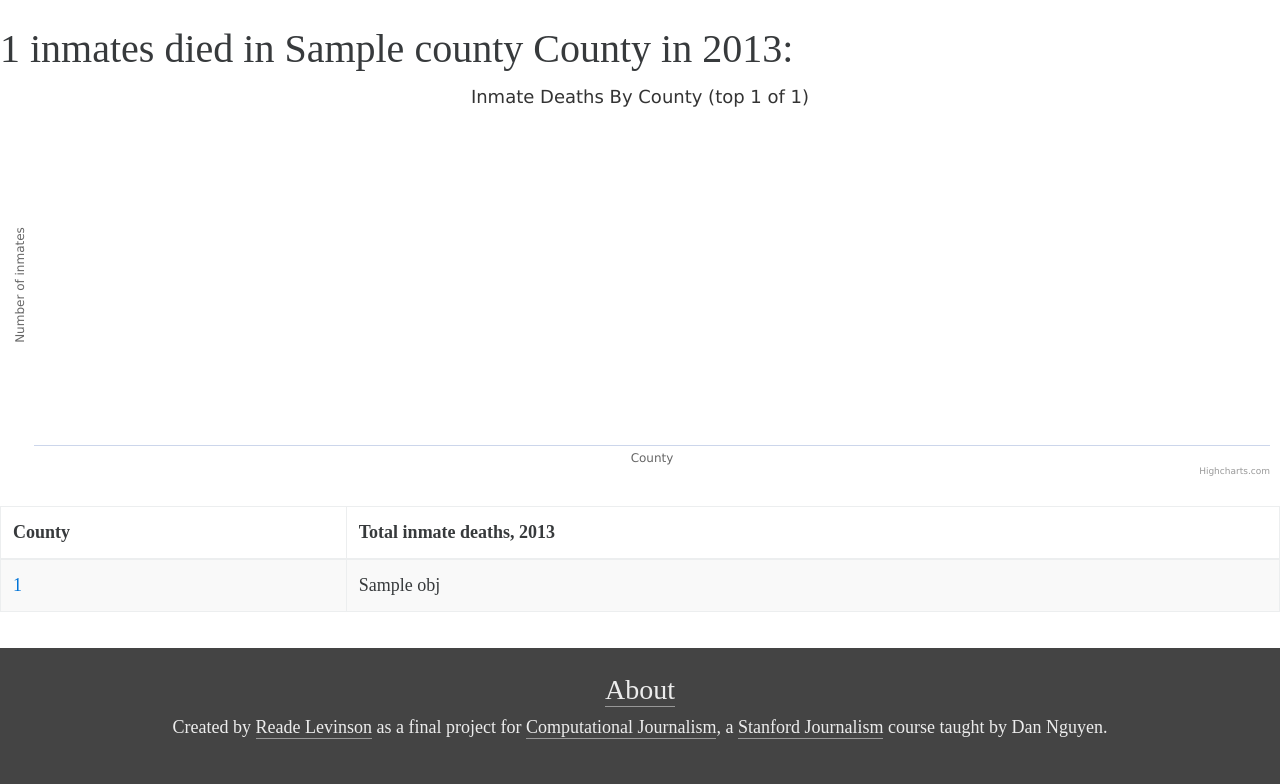
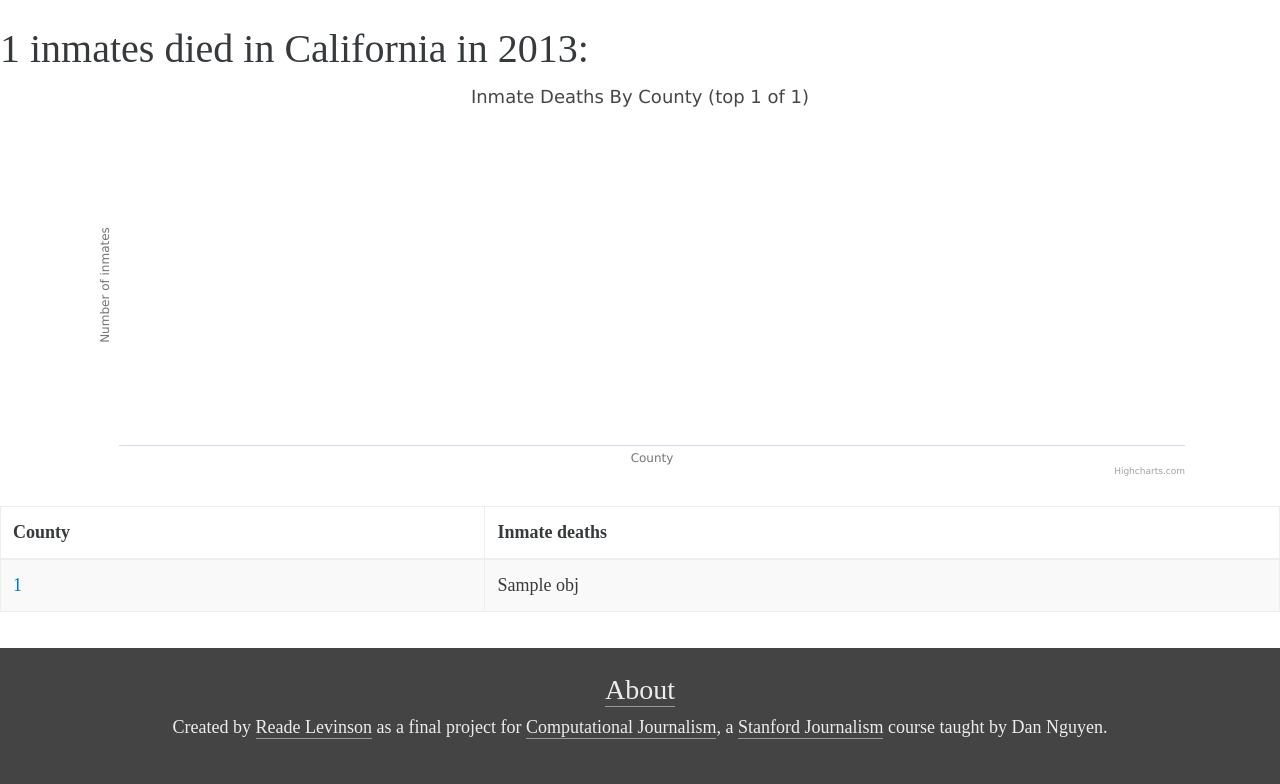
Before and after one commit to pyeu/final-app, a Flask app: template templates/counties.html in a window 1280 px wide. Shown: the part 129-913 px from the top of the page. Run offline with Flask 2, Linux system fonts and the light colour scheme; the template is opened without the code that fills it: most values are stand-ins (such as "Sample title", 1, 10 or a date in 2020); some libraries are stand-ins or nearby versions.

Commit message:
tweeked again

```diff
--- a/templates/counties.html
+++ b/templates/counties.html
@@ -18,15 +18,18 @@
 
       <br>
 
-      <h1>{{ inmates | count }} inmates died in {{ county }} County in 2013:</h1>
+      <h1>{{ inmates | count }} inmates died in California in 2013:</h1>
+
+      <div class="container">
       <div id="deaths-by-county"></div>
+      </div>
 
       <br>
           <table class="table table-condensed table-bordered table-striped">
           <thead>
               <tr>
                   <th>County</th>
-                  <th>Total inmate deaths, 2013</th>
+                  <th>Inmate deaths</th>
               </tr>
           </thead>
           <tbody>
--- a/templates/quickfacts.html
+++ b/templates/quickfacts.html
@@ -13,7 +13,7 @@
 
   </div>
   <div class="col-sm-4">
-    <h4><a href="./results/?partial_name=&sortby=youngest&county=ALL">Top cause of death:</a>></h4>
+    <h4><a href="./results/?partial_name=&sortby=youngest&county=ALL">Top cause of death:</a></h4>
     <table class="table">
       {% for thing in top_manners %}
           <tr>
@@ -24,7 +24,7 @@
     </table>
   </div>
   <div class="col-sm-4">
-    <h4><a href="./institutions/">Top angencies:</a></h4>
+    <h4><a href="./institutions/">Top agencies:</a></h4>
     <table class="table">
       {% for thing in top_locations %}
           <tr>
```
